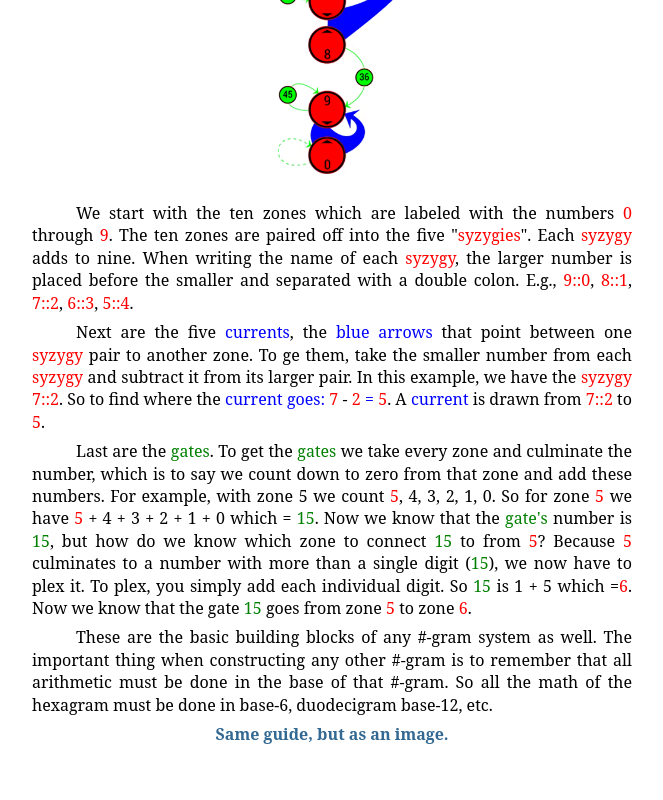
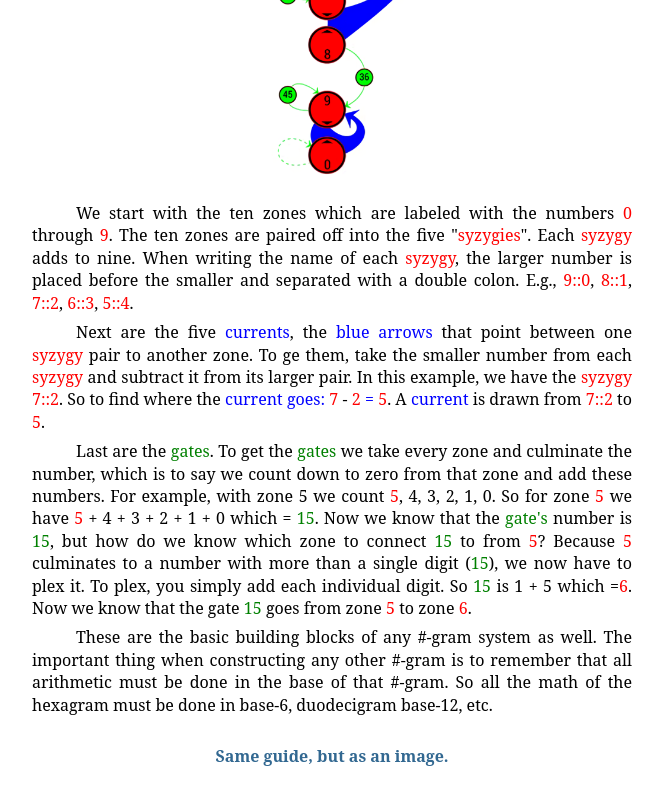
Before and after one commit to Alektryon/gramculator, a plain HTML site: page diy.html in a window 1280 px wide. Shown: the part 441-1241 px from the top of the page, without its empty margins (308-971 px from the left). Before the commit the page ends 1218 px from the top, so only its background shows below. Drawn offline with Linux system fonts and the light colour scheme.

Commit message:
Update diy.html

```diff
--- a/diy.html
+++ b/diy.html
@@ -66,6 +66,6 @@
                 So all the math of the hexagram must be done in base-6, duodecigram base-12, etc.
             </p>
         </article>
-        <div style="margin-bottom: 2em; margin-left: auto; margin-right: auto; text-align: center;"><a href="infographic.jpg">Same guide, but as an image.</a></div>
+        <div style="margin-bottom: 2em; margin-left: auto; margin-right: auto; text-align: center;"><a href="infographic.jpg"><br>Same guide, but as an image.</a></div>
     </body>
 </html>
```
